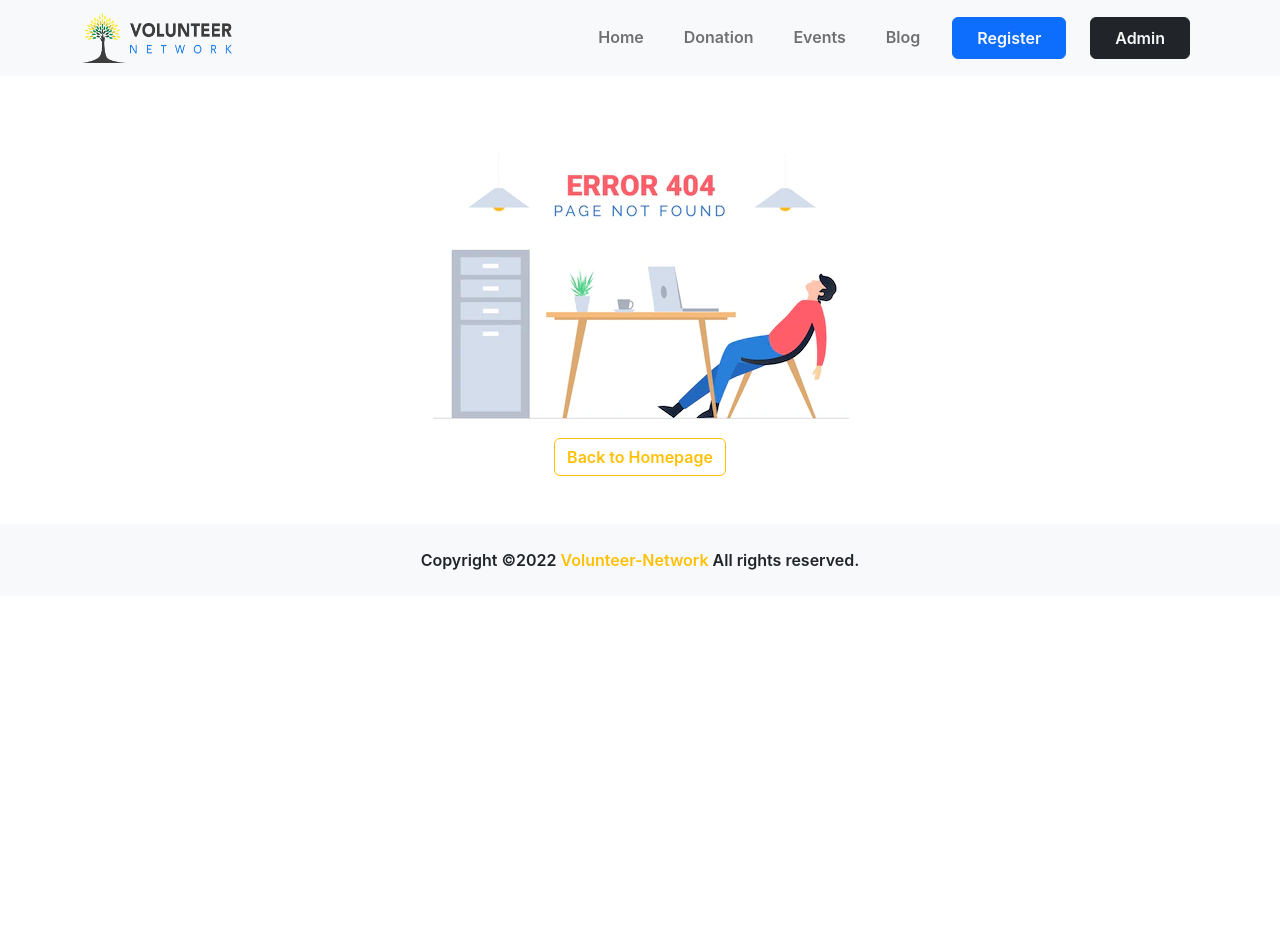
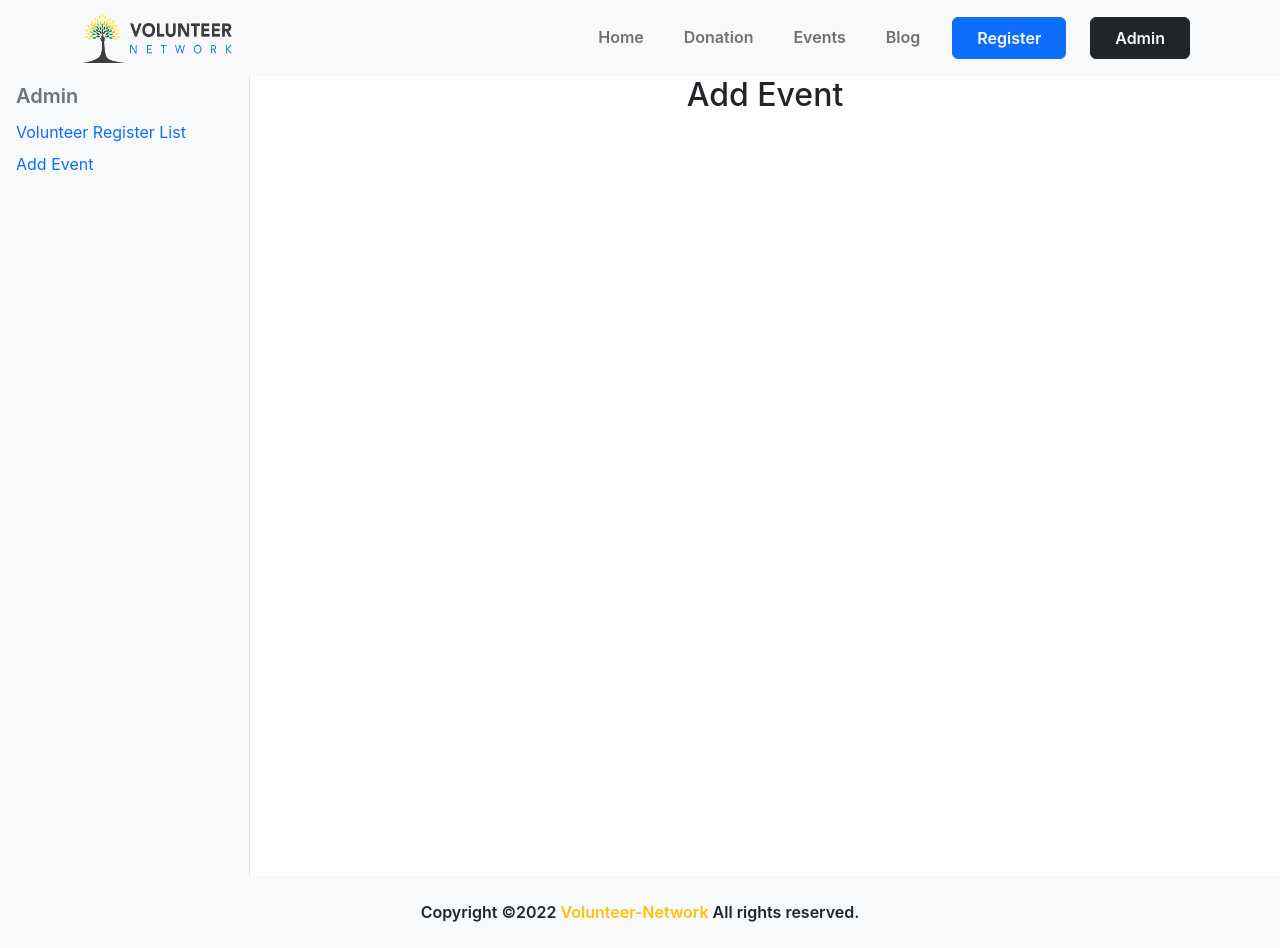
Before and after one commit to crescentpartha/Volunteer-Network, a React (Create React App) app in the folder volunteer-network/: page /admin/addEvent in a window 1280 px wide. Before the commit the page ends 800 px from the top, so only its background shows below. Built offline with nearby package versions, Linux system fonts and the light colour scheme.

Commit message:
Implement dynamic routing for the Admin panel

```diff
--- a/volunteer-network/src/App.js
+++ b/volunteer-network/src/App.js
@@ -7,6 +7,9 @@ import NotFound from './components/Shared/NotFound/NotFound';
 import Register from './components/Authentication/Register/Register';
 import VolunteerRegistration from './components/Home/VolunteerRegistration/VolunteerRegistration';
 import Login from './components/Authentication/Login/Login';
+import Admin from './components/Admin/Admin/Admin';
+import AddEvent from './components/Admin/AddEvent/AddEvent';
+import VolunteerRegisterList from './components/Admin/VolunteerRegisterList/VolunteerRegisterList';
 
 function App() {
   return (
@@ -18,6 +21,10 @@ function App() {
         <Route path='/register' element={<Register></Register>}></Route>
         <Route path='/login' element={<Login></Login>}></Route>
         <Route path='/volunteerRegistration' element={<VolunteerRegistration></VolunteerRegistration>}></Route>
+        <Route path='/admin' element={<Admin></Admin>}>
+          <Route path='addEvent' element={<AddEvent></AddEvent>}></Route>
+          <Route path='volunteerRegisterList' element={<VolunteerRegisterList></VolunteerRegisterList>}></Route>
+        </Route>
         <Route path='*' element={<NotFound></NotFound>}></Route>
       </Routes>
       <Footer></Footer>
--- /dev/null
+++ b/volunteer-network/src/components/Admin/AddEvent/AddEvent.js
@@ -0,0 +1,11 @@
+import React from 'react';
+
+const AddEvent = () => {
+    return (
+        <div>
+            <h2>Add Event</h2>
+        </div>
+    );
+};
+
+export default AddEvent;
--- /dev/null
+++ b/volunteer-network/src/components/Admin/Admin/Admin.js
@@ -0,0 +1,21 @@
+import React from 'react';
+import { Link, Outlet } from 'react-router-dom';
+
+const Admin = () => {
+    return (
+        <div>
+            <div style={{ display: 'grid', gridTemplateColumns: '250px auto' }}>
+                <div className='bg-light position-sticky border-end' style={{ height: '100vh', width: '100%', overflow: 'auto' }}>
+                    <nav className='home-hover d-flex flex-column flex-wrap text-start'>
+                        <h5 className='py-2 px-3 m-0 fw-semibold text-secondary'>Admin</h5>
+                        <Link className='py-1 px-3 d-block text-decoration-none' to='volunteerRegisterList'>Volunteer Register List</Link>
+                        <Link className='py-1 px-3 d-block text-decoration-none' to='addEvent'>Add Event</Link>
+                    </nav>
+                </div>
+                <Outlet />
+            </div>
+        </div>
+    );
+};
+
+export default Admin;
--- /dev/null
+++ b/volunteer-network/src/components/Admin/VolunteerRegisterList/VolunteerRegisterList.js
@@ -0,0 +1,11 @@
+import React from 'react';
+
+const VolunteerRegisterList = () => {
+    return (
+        <div>
+            <h2>Volunteer Register List</h2>
+        </div>
+    );
+};
+
+export default VolunteerRegisterList;
--- a/volunteer-network/src/components/Shared/Header/Header.js
+++ b/volunteer-network/src/components/Shared/Header/Header.js
@@ -19,7 +19,7 @@ const Header = () => {
                             <Nav.Link className='mx-2' as={Link} to="/events">Events</Nav.Link>
                             <Nav.Link className='mx-2' as={Link} to="/blog">Blog</Nav.Link>
                             <Nav.Link className='mx-2 px-4 btn btn-primary text-light' as={Link} to="/register">Register</Nav.Link>
-                            <Nav.Link className='mx-2 px-4 btn btn-dark text-light' as={Link} to="/admin">Admin</Nav.Link>
+                            <Nav.Link className='mx-2 px-4 btn btn-dark text-light' as={Link} to="/admin/volunteerRegisterList">Admin</Nav.Link>
                         </Nav>
                     </Navbar.Collapse>
                 </Container>
```
